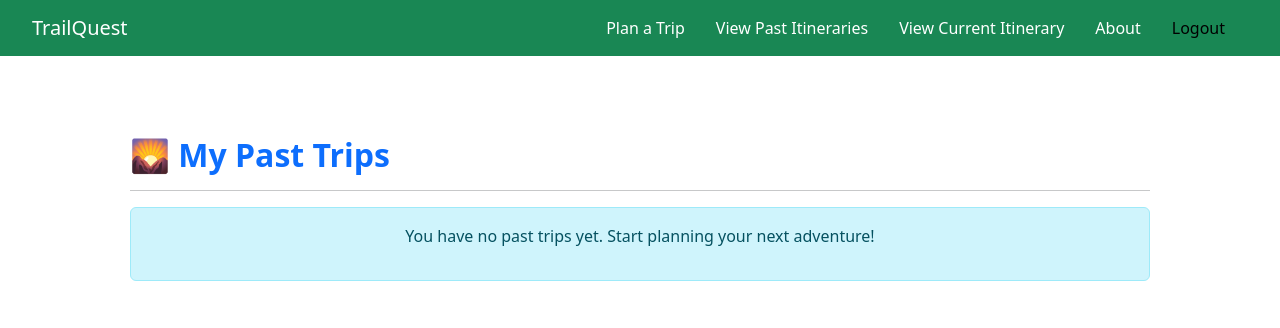
After one commit to MichaelMwb/TrailQuest, a Django app: page /past-trips/ in a window 1280 px wide. The commit adds this page. Shown: the top 328 px of the page. Run offline with Django 5.2, Linux system fonts and the light colour scheme; a user stored in the database is signed in; data comes from the database, SQL or seed files in the repository; both versions use the stored data as it was after the commit.

Commit message:
Whole bunch of things

````diff
--- a/TRAILQUEST/settings.py
+++ b/TRAILQUEST/settings.py
@@ -38,6 +38,7 @@ INSTALLED_APPS = [
     'django.contrib.messages',
     'django.contrib.staticfiles',
     'accounts',
+    'home',
 ]
 
 MIDDLEWARE = [
--- a/TRAILQUEST/urls.py
+++ b/TRAILQUEST/urls.py
@@ -21,4 +21,5 @@ from django.urls import path, include
 urlpatterns = [
     path('admin/', admin.site.urls),
     path('', include('accounts.urls')),
+     path('', include('home.urls')),
 ]
--- a/accounts/forms.py
+++ b/accounts/forms.py
@@ -52,8 +52,6 @@ class PasswordResetForm(forms.Form):
         label="Confirm New Password"
     )
 
-from django import forms
-from django import forms
 from .models import TripPreferences
 
 class TripPreferencesForm(forms.Form):
--- a/accounts/templates/accounts/login.html
+++ b/accounts/templates/accounts/login.html
@@ -2,7 +2,7 @@
 {% load static %}
 
 {% block content %}
-<div class="py-5" style="background-color: #d0f0f2;">
+<div class="py-3" style="background-color: #d0f0f2; margin-top: -20px;"> <!-- Adjusted margin-top -->
   <div class="container">
     <div class="row justify-content-center align-items-center">
       <div class="col-lg-6">
--- /dev/null
+++ b/accounts/templates/accounts/past_trips.html
@@ -0,0 +1,33 @@
+{% extends 'base.html' %}
+{% block content %}
+<div class="p-3 px-5">
+    <div class="row mt-3">
+        <div class="col mx-auto mb-3">
+            <!-- Styled Page Title -->
+            <h2 class="fw-bold text-primary">🌄 My Past Trips</h2>
+            <hr />
+
+            {% if trips %}
+                {% for trip in trips %}
+                    <!-- Centered Trip Header -->
+                    <div class="card-header bg-primary text-white py-2 text-center">
+                        <h5 class="mb-0 fw-bold">Trip - {{ trip.location }}</h5>
+                    </div>
+
+                    <!-- Trip Body with Improved Spacing -->
+                    <div class="card-body text-center pb-3 pt-3 px-4">
+                        <p class="mb-1 fs-5"><b class="text-dark">📅 Date:</b> {{ trip.date }}</p>
+                        <p class="mb-2 fs-5"><b class="text-dark">🧑‍🤝‍🧑 Group Size:</b> {{ trip.group_size }}</p>
+                        <p class="mb-2 fs-5"><b class="text-dark">📍 Location:</b> {{ trip.location }}</p>
+                    </div>
+                {% endfor %}
+            {% else %}
+                <!-- Message when no past trips exist -->
+                <div class="alert alert-info text-center">
+                    <p>You have no past trips yet. Start planning your next adventure!</p>
+                </div>
+            {% endif %}
+        </div>
+    </div>
+</div>
+{% endblock content %}
--- a/accounts/templates/base.html
+++ b/accounts/templates/base.html
@@ -5,8 +5,65 @@
     <title>TrailQuest</title>
     <meta name="viewport" content="width=device-width, initial-scale=1">
     <link href="https://cdn.jsdelivr.net/npm/bootstrap@5.3.0/dist/css/bootstrap.min.css" rel="stylesheet">
+    <style>
+        /* Custom spacing for navbar items */
+        .navbar-nav .nav-item {
+            margin-right: 15px; /* Adjust spacing between items */
+        }
+
+        /* Adjust spacing for the brand */
+        .navbar-brand {
+            margin-left: 20px; /* Move the brand further to the right */
+        }
+
+        /* Adjust spacing for the navbar links */
+        .navbar-collapse {
+            margin-right: 20px; /* Move the links further to the left */
+        }
+    </style>
 </head>
 <body>
+    <nav class="navbar navbar-expand-lg" style="background-color: #198754; color: white;">
+        <div class="container-fluid">
+            <a class="navbar-brand text-white" href="#">TrailQuest</a>
+            <button class="navbar-toggler" type="button" data-bs-toggle="collapse" data-bs-target="#navbarNav" aria-controls="navbarNav" aria-expanded="false" aria-label="Toggle navigation">
+                <span class="navbar-toggler-icon"></span>
+            </button>
+            <div class="collapse navbar-collapse justify-content-end" id="navbarNav">
+                <ul class="navbar-nav">
+                    {% if user.is_authenticated %}
+                        <!-- Links for logged-in users -->
+                        <li class="nav-item">
+                            <a class="nav-link text-white" href="{% url 'trip_preferences' %}">Plan a Trip</a>
+                        </li>
+                        <li class="nav-item">
+                            <a class="nav-link text-white" href="{% url 'past_trips' %}">View Past Itineraries</a>
+                        </li>
+                        <li class="nav-item">
+                            <a class="nav-link text-white" href="{% url 'trip_suggestions' %}">View Current Itinerary</a>
+                        </li>
+                        <li class="nav-item">
+                            <a class="nav-link text-white" href="{% url 'home.about' %}">About</a>
+                        </li>
+                        <li class="nav-item">
+                            <a class="nav-link text-black" href="{% url 'accounts.logout' %}">Logout</a>
+                        </li>
+                    {% else %}
+                        <!-- Links for logged-out users -->
+                        <li class="nav-item">
+                            <a class="nav-link text-white" href="{% url 'home.about' %}">About</a>
+                        </li>
+                        <li class="nav-item">
+                            <a class="nav-link text-white" href="{% url 'accounts.signup' %}">Sign Up</a>
+                        </li>
+                        <li class="nav-item">
+                            <a class="nav-link text-white" href="{% url 'accounts.login' %}">Sign In</a>
+                        </li>
+                    {% endif %}
+                </ul>
+            </div>
+        </div>
+    </nav>
     <div class="container mt-5">
         {% block content %}{% endblock %}
     </div>
--- a/accounts/urls.py
+++ b/accounts/urls.py
@@ -11,4 +11,7 @@ urlpatterns = [
     path('forgot-password/', forgot_password, name='accounts.forgot_password'),
     path('reset-password/', reset_password, name='accounts.reset_password'),
     path('trip/', views.trip_preferences_view, name='trip_preferences'),
+    path('trip/<int:trip_id>/complete/', views.complete_trip, name='complete_trip'),
+    path('past-trips/', views.past_trips, name='past_trips'),
+    path('trip-suggestions/', views.trip_suggestions, name='trip_suggestions'),
 ]
--- a/accounts/views.py
+++ b/accounts/views.py
@@ -1,4 +1,4 @@
-from django.shortcuts import render, redirect
+from django.shortcuts import render, redirect, get_object_or_404
 from django.contrib.auth import login as auth_login, authenticate, logout as auth_logout
 from .forms import CustomUserCreationForm, CustomErrorList
 from django.shortcuts import redirect
@@ -12,11 +12,13 @@ from .forms import PasswordResetForm
 from .forms import TripPreferencesForm
 from openai import OpenAI
 import json
+from django.http import HttpResponseRedirect
+from django.urls import reverse
 
 @login_required
 def logout(request):
     auth_logout(request)
-    return redirect('trip_preferences')
+    return redirect('accounts.login')
 
 def login(request):
     template_data = {}
@@ -117,20 +119,22 @@ def reset_password(request):
 
 from django.shortcuts import render, redirect
 from .forms import TripPreferencesForm
-from .models import TripPreferences
+from .models import TripPreferences, Trip
+from openai import OpenAI
+import json
 
+@login_required
 def trip_preferences_view(request):
     client = OpenAI(
-        api_key="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"
+        api_key="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"
     )
 
     if request.method == 'POST':
         form = TripPreferencesForm(request.POST)
         if form.is_valid():
             cd = form.cleaned_data
-            print('Before Call')
 
-            # Construct the prompt with explicit instructions for JSON format
+            # Construct the prompt
             prompt = f"""Create a detailed itinerary for a {cd['duration']}-day trip to {cd['location']}.
             Trip name: {cd['trip_name']}
             Activity type: {cd['activities']}
@@ -153,35 +157,93 @@ def trip_preferences_view(request):
                 }}
             }}"""
 
-            response = client.chat.completions.create(
-                model="gpt-4o-mini",  # Changed from gpt-4o-mini to gpt-4
-                messages=[
-                    {"role": "system", "content": "You are an expert trail and camping trip planner that is helping a user plan a hiking, camping, or both trip. Only include activities that are related to hiking or camping. Always respond with valid JSON."},
-                    {"role": "user", "content": prompt}
-                ],
-                response_format={"type": "json_object"}  # Simplified response format
-            )
+            # Call OpenAI API
+            try:
+                response = client.chat.completions.create(
+                    model="gpt-4o-mini",
+                    messages=[
+                        {"role": "system", "content": "You are an expert trail and camping trip planner."},
+                        {"role": "user", "content": prompt}
+                    ]
+                )
 
-            print('After Call')
-            itinerary_data = json.loads(response.choices[0].message.content)
+                # Debugging: Log the response
+                print("OpenAI API Response:", response)
 
-            # Create a new TripPreferences model instance in the database
-            new_trip = TripPreferences.objects.create(
-                location=cd['location'],
-                duration_days=cd['duration'],
-                activities=cd['activities'],
-                difficulty=cd['difficulty'],
-                group_size=cd['group_size'],
-                trip_name=cd['trip_name'] if cd['trip_name'] else "Untitled Trip"
-            )
+                # Extract and clean the response content
+                raw_content = response.choices[0].message.content
+                cleaned_content = raw_content.strip("```").strip("json").strip()  # Remove backticks and "json"
 
-            # After saving, render the trip suggestions page with the new_trip model instance
-            return render(request, 'accounts/trip_suggestions.html', {
-                'trip': new_trip,
-                'itinerary': itinerary_data
-            })
-        else:
-            return render(request, 'accounts/trip_preferences.html', {'form': form})
+                # Parse the cleaned response
+                itinerary_data = json.loads(cleaned_content)
+
+                # Save the trip
+                Trip.objects.create(
+                    user=request.user,
+                    trip_name=cd['trip_name'] if cd['trip_name'] else "Untitled Trip",
+                    location=cd['location'],
+                    group_size=cd['group_size'],
+                    activity=cd['activities'],
+                    duration=cd['duration'],
+                    difficulty=cd['difficulty'],
+                    itinerary=json.dumps(itinerary_data),  # Save the itinerary JSON
+                    completed=False  # Mark as not completed
+                )
+
+                # Redirect to the trip suggestions page
+                return redirect('trip_suggestions')
+
+            except json.JSONDecodeError as jde:
+                print("JSONDecodeError:", jde)
+                messages.error(request, "The itinerary format is invalid. Please try again.")
+            except Exception as e:
+                print("Error:", e)
+                messages.error(request, "An error occurred while generating the itinerary. Please try again.")
     else:
         form = TripPreferencesForm()
-        return render(request, 'accounts/trip_preferences.html', {'form': form})
+
+    return render(request, 'accounts/trip_preferences.html', {'form': form})
+
+from django.shortcuts import render
+from .models import Trip  # Assuming you have a Trip model
+
+@login_required
+def past_trips(request):
+    # Retrieve completed trips for the logged-in user, ordered by most recent first
+    trips = Trip.objects.filter(user=request.user, completed=True).order_by('-id')
+    return render(request, 'accounts/past_trips.html', {'trips': trips})
+
+from django.shortcuts import get_object_or_404, redirect
+from django.urls import reverse
+
+def complete_trip(request, trip_id):
+    if request.method == 'POST':
+        # Retrieve the trip using the primary key (id) and ensure it belongs to the logged-in user
+        trip = get_object_or_404(Trip, id=trip_id, user=request.user)
+
+        # Mark the trip as completed
+        trip.completed = True
+        trip.save()
+
+        # Redirect to the "Past Trips" page
+        return redirect('past_trips')
+
+@login_required
+def trip_suggestions(request):
+    # Fetch the most recent incomplete trip for the logged-in user
+    current_trip = Trip.objects.filter(user=request.user, completed=False).order_by('-id').first()
+
+    if not current_trip:
+        # If no current trip exists, redirect to the "Plan a Trip" page
+        return redirect('trip_preferences')
+
+    # Parse the itinerary JSON if it exists
+    itinerary = None
+    if current_trip.itinerary:
+        itinerary = json.loads(current_trip.itinerary)
+
+    # Pass the current trip and itinerary to the template
+    return render(request, 'accounts/trip_suggestions.html', {
+        'trip': current_trip,
+        'itinerary': itinerary
+    })
--- a/home/urls.py
+++ b/home/urls.py
@@ -1,6 +1,7 @@
 from django.urls import path
 from . import views
+
 urlpatterns = [
     path('', views.index, name='home.index'),
-    path('about', views.about, name='home.about'),
+    path('about/', views.about, name='home.about'),  # Add trailing slash
 ]
````
Also changed, not shown: accounts/models.py (+17 -0 lines), accounts/templates/accounts/orders.html (deleted, +0 -53 lines), accounts/templates/accounts/trip_preferences.html (+53 -2 lines), accounts/templates/accounts/trip_suggestions.html (+18 -1 lines), home/views.py (+4 -5 lines), accounts/migrations/0003_trippreferences_user_trip.py (added), accounts/migrations/0004_trippreferences_itinerary.py (added), accounts/migrations/0005_remove_trip_trip_number_trip_id.py (added), accounts/migrations/0006_trip_itinerary_trip_trip_name_alter_trip_date.py (added), db.sqlite3.
